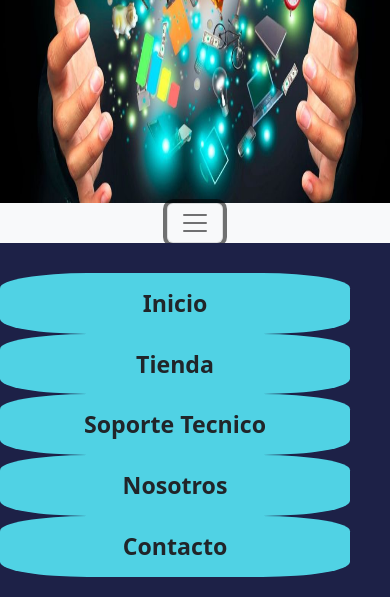
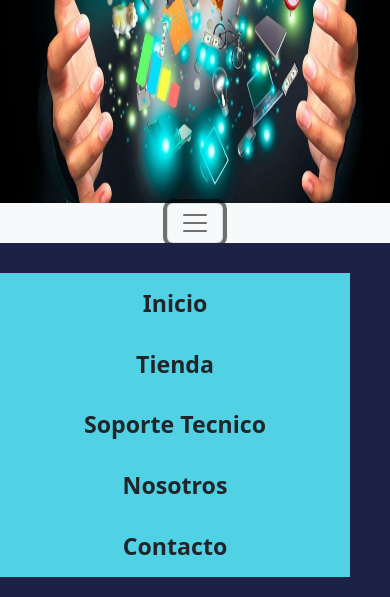
Before and after one commit to gabrielmadruga01/proyecto-gcm, a plain HTML site: page index.html in a window 390 px wide. Both pictures are taken after a click on the button 195 px from the left and 470 px from the top of the page. Shown: the part 247-844 px from the top of the page. Drawn offline with nearby package versions, Linux system fonts and the light colour scheme.

Commit message:
cambio estilo nav media query

```diff
--- a/css/style.css
+++ b/css/style.css
@@ -245,3 +245,10 @@ li.footer{
         display: none;
     }
 }
+/* nav */
+
+@media (max-width: 990px){
+    ul li{
+        border-radius: 0;
+    }
+}
```
